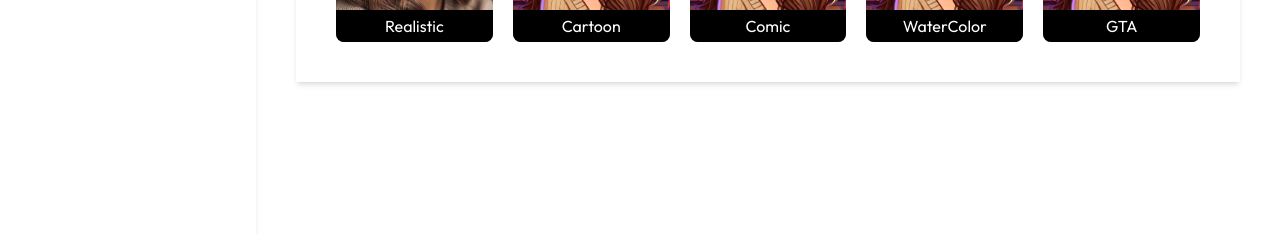
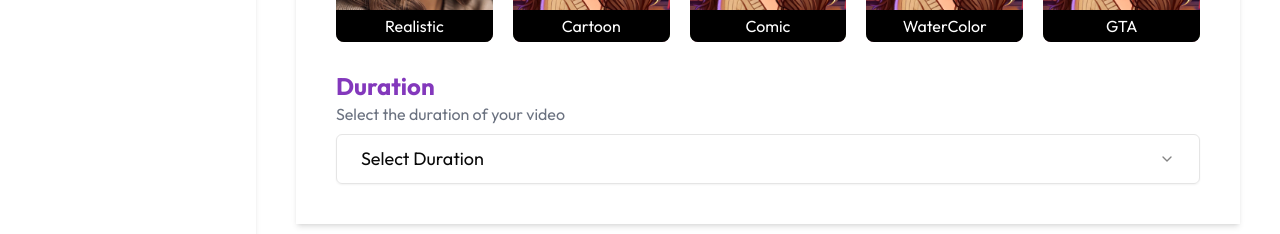
Before and after one commit to bekirasimcelik/AI_ShortVideo_Generator, a Next.js app: page /dashboard/create-new in a window 1280 px wide. Shown: the part 580-814 px from the top of the page. Built offline with nearby package versions, Linux system fonts and the light colour scheme; no server answers.

Commit message:
select duration is done

```diff
--- /dev/null
+++ b/app/dashboard/create-new/_components/SelectDuration.jsx
@@ -0,0 +1,34 @@
+"use client";
+import React from "react";
+import {
+  Select,
+  SelectContent,
+  SelectItem,
+  SelectTrigger,
+  SelectValue,
+} from "@/components/ui/select";
+import { Textarea } from "@/components/ui/textarea";
+
+function SelectDuration({ onUserSelect }) {
+  return (
+    <div className="mt-7">
+      <h2 className="font-bold text-2xl text-primary">Duration</h2>
+      <p className="text-gray-500">Select the duration of your video</p>
+      <Select
+        onValueChange={(value) => {
+          value != "Custom Prompt" && onUserSelect("duration", value);
+        }}
+      >
+        <SelectTrigger className="w-full mt-2 p-6 text-lg">
+          <SelectValue placeholder="Select Duration" />
+        </SelectTrigger>
+        <SelectContent>
+          <SelectItem value="30 Seconds">30 Seconds</SelectItem>
+          <SelectItem value="60 Seconds">60 Seconds</SelectItem>
+        </SelectContent>
+      </Select>
+    </div>
+  );
+}
+
+export default SelectDuration;
--- a/app/dashboard/create-new/_components/SelectStyle.jsx
+++ b/app/dashboard/create-new/_components/SelectStyle.jsx
@@ -37,11 +37,13 @@
           <div
             className={`relative hover:scale-105 transition-all cursor-pointer rounded-xl
             ${selectedOption == item.name && "border-4 border-primary"} `}
+            key={index}
           >
             <Image
               src={item.image}
               width={100}
               height={100}
+              alt="category"
               className="h-48 object-cover rounded-lg w-full"
               onClick={() => {
                 setSelectedOption(item.name);
--- a/app/dashboard/create-new/page.jsx
+++ b/app/dashboard/create-new/page.jsx
@@ -2,11 +2,17 @@
 import React, { useState } from "react";
 import SelectTopic from "./_components/SelectTopic";
 import SelectStyle from "./_components/SelectStyle";
+import SelectDuration from "./_components/SelectDuration";
 
 function CreateNew() {
   const [formData, setFormData] = useState([]);
   const onHandleInputChange = (fieldName, fieldValue) => {
     console.log(fieldName, fieldValue);
+
+    setFormData((prev) => ({
+      ...prev,
+      [fieldName]: fieldValue,
+    }));
   };
 
   return (
@@ -23,6 +29,7 @@
         <SelectStyle onUserSelect={onHandleInputChange} />
 
         {/* Duration */}
+        <SelectDuration onUserSelect={onHandleInputChange} />
 
         {/* Create */}
       </div>
```
